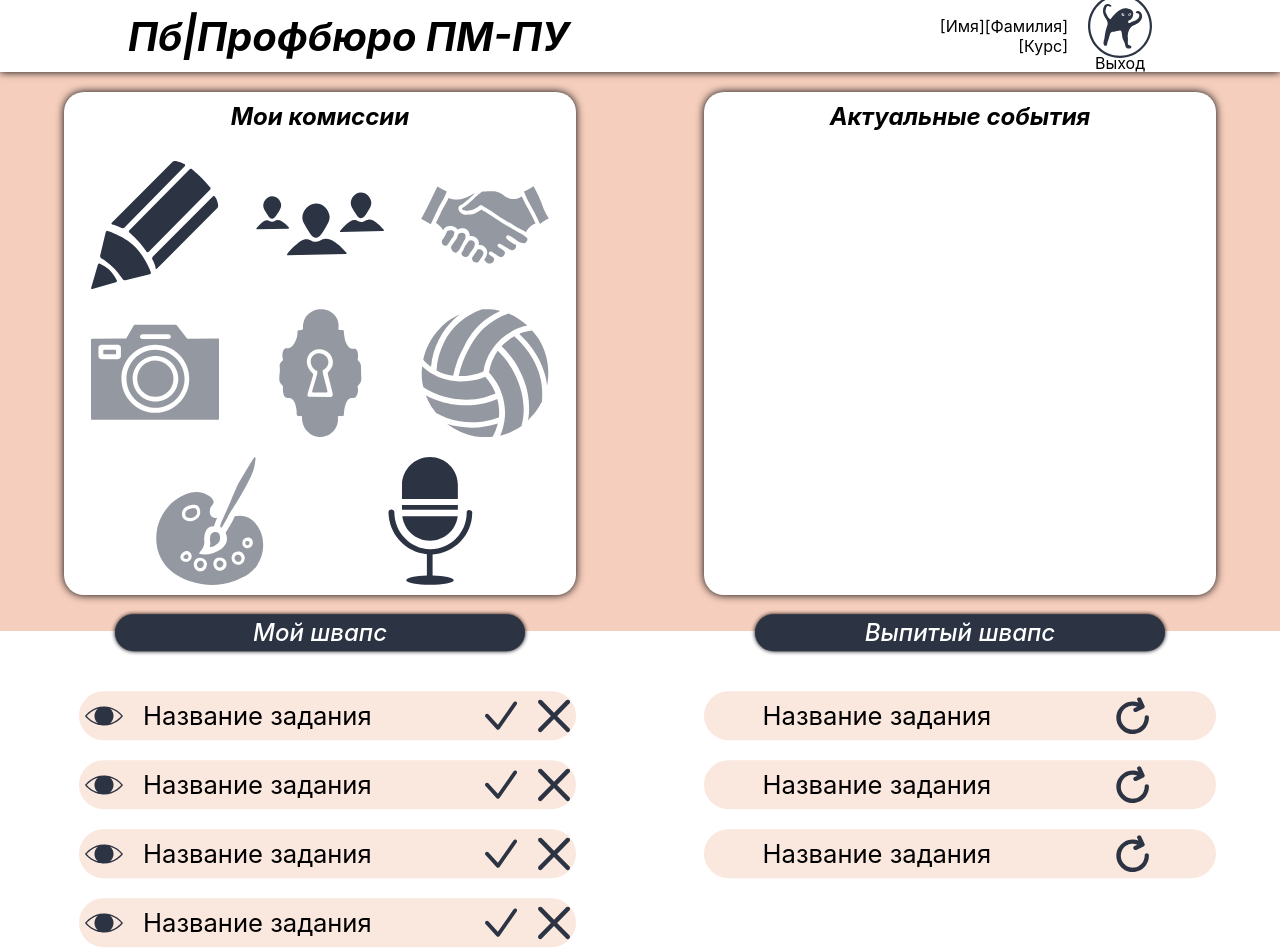
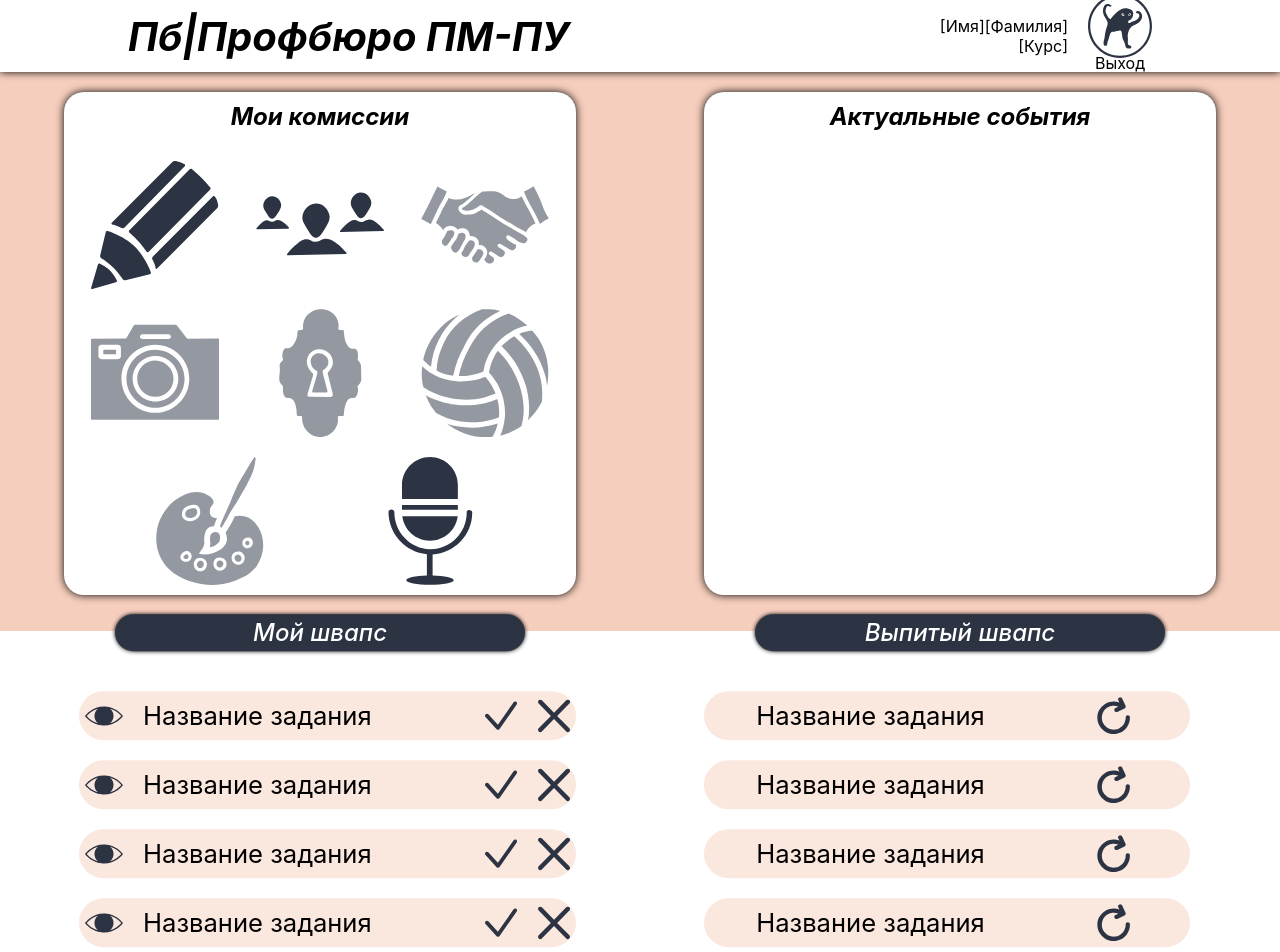
Before and after one commit to vladimirbahmetyev/AMCP-ProfBureau, a React (Create React App) app in the folder prof-bureau-service/: page / in a window 1280 px wide. Shown: the top 952 px of the page. Built offline with nearby package versions, Linux system fonts and the light colour scheme.

Commit message:
Some refactor and correct DRY

```diff
--- a/prof-bureau-service/src/Personal Acc/CurrentTasksForm/CurrentTask.css
+++ b/prof-bureau-service/src/Personal Acc/CurrentTask/CurrentTask.css
@@ -110,7 +110,7 @@
 
 .current-task-item > .current-task-description-show{
     transition-duration: 300ms;
-    margin-top: 20px;
+    margin-top: 15px;
     border-radius: 25px;
     height: 10vh;
     width: 100%;
--- a/prof-bureau-service/src/Personal Acc/CurrentTasksForm/CurrentTaskList.css
+++ /dev/null
@@ -1,34 +0,0 @@
-.new-tasks-container{
-    width: 40%;
-    display: flex;
-    justify-content: flex-end;
-    flex-direction: column;
-    align-items: center;
-    transform: translateY(-4.6vh);
-}
-
-.new-task-title{
-    color: white;
-    background-color: #2c3343;
-    border-radius: 4.6vh;
-    height: 4.6vh;
-    text-align: center;
-    width: 80%;
-    font-style: italic;
-    font-weight: 500;
-    display: flex;
-    justify-content: center;
-    align-items: center;
-    box-shadow: 0px 0px 4px 0px black;
-}
-
-.new-tasks-list{
-    list-style: none;
-    margin: 0;
-    padding: 0;
-    width: 100%;
-}
-
-.new-tasks-list li{
-    margin-top:20px;
-}
--- a/prof-bureau-service/src/Personal Acc/CurrentTasksForm/CurrentTaskList.js
+++ /dev/null
@@ -1,29 +0,0 @@
-import  React from "react"
-import "./CurrentTaskList.css"
-import "./CurrentTask"
-import CurrentTask from "./CurrentTask"
-
-export default class CurrentTaskList extends React.Component{
-    constructor(props) {
-        super(props)
-    }
-
-    state = {
-        exampleState: true,
-        secondExampleState: 0
-    }
-    render(){
-    return(
-        <div className="new-tasks-container">
-            <h1 className="new-task-title"> Мой швапс</h1>
-            <ul className="new-tasks-list">
-                <li><CurrentTask/></li>
-                <li><CurrentTask/></li>
-                <li><CurrentTask/></li>
-                <li><CurrentTask/></li>
-                <li><CurrentTask/></li>
-            </ul>
-        </div>
-    )
-}
-}
--- a/prof-bureau-service/src/Personal Acc/EndedTasksForm/EndedTask.css
+++ b/prof-bureau-service/src/Personal Acc/EndedTask/EndedTask.css
@@ -2,7 +2,7 @@
     display: flex;
     align-items: center;
     justify-content: space-around;
-    width: 100%;
+    width: 95%;
     border-radius: 6.15vh;
     background-color: #fae7de;
     font-size: 2vw;
--- a/prof-bureau-service/src/Personal Acc/EndedTasksForm/EndedTaskList.js
+++ /dev/null
@@ -1,25 +0,0 @@
-import  React from "react"
-import "./EndedTaskList.css"
-import EdnedTask from "./EndedTask"
-import EndedTask from "./EndedTask"
-
-export default class EndedTaskList extends React.Component{
-    constructor(props) {
-        super(props)
-    }
-
-    state = {
-        exampleState: true,
-        secondExampleState: 0
-    }
-    render(){
-    return(
-        <div className="ended-tasks-container">
-            <h1 className="ended-task-title">Выпитый швапс</h1>
-            <ul className="ended-tasks-list">
-                <li><EndedTask/></li>
-                <li><EndedTask/></li>
-                <li><EndedTask/></li>
-            </ul>
-        </div>
-    )}}
--- a/prof-bureau-service/src/Personal Acc/EndedTasksForm/EndedTaskList.css
+++ b/prof-bureau-service/src/Personal Acc/ItemList/ItemList.css
@@ -1,4 +1,4 @@
-.ended-tasks-container{
+.new-tasks-container{
     width: 40%;
     display: flex;
     justify-content: flex-end;
@@ -7,7 +7,7 @@
     transform: translateY(-4.6vh);
 }
 
-.ended-task-title{
+.new-task-title{
     color: white;
     background-color: #2c3343;
     border-radius: 4.6vh;
@@ -22,13 +22,15 @@
     box-shadow: 0px 0px 4px 0px black;
 }
 
-.ended-tasks-list{
+.new-tasks-list{
     list-style: none;
     margin: 0;
     padding: 0;
     width: 100%;
+    /* display: flex;
+    flex-direction: column; */
 }
 
-.ended-tasks-list li{
+.new-tasks-list li{
     margin-top:20px;
 }
--- /dev/null
+++ b/prof-bureau-service/src/Personal Acc/ItemList/ItemList.js
@@ -0,0 +1,27 @@
+import  React from "react"
+import "./ItemList.css"
+
+export default class ItemList extends React.Component{
+    constructor(props) {
+        super(props)
+    }
+
+    state = {
+        exampleState: true,
+        secondExampleState: 0
+    }
+    render(){
+    return(
+        <div className="new-tasks-container">
+            <h1 className="new-task-title">{this.props.titleName}</h1>
+            <ul className="new-tasks-list">
+                <li>{this.props.type}</li>
+                <li>{this.props.type}</li>
+                <li>{this.props.type}</li>
+                <li>{this.props.type}</li>
+                <li>{this.props.type}</li>
+            </ul>
+        </div>
+    )
+}
+}
--- a/prof-bureau-service/src/Personal Acc/PersonalAcc.js
+++ b/prof-bureau-service/src/Personal Acc/PersonalAcc.js
@@ -3,8 +3,11 @@ import './PersonalAcc.css'
 import HeaderPB from "./HeaderPB"
 import ComissionsTable from "./ComissionsAndActionsTable/ComissionsTable"
 import ActionsTable from "./ComissionsAndActionsTable/ActionsTable"
-import CurrentTaskList from "./CurrentTasksForm/CurrentTaskList"
-import EndedTaskList from "./EndedTasksForm/EndedTaskList"
+
+import ItemList from "./ItemList/ItemList"
+
+import EndedTask from "./EndedTask/EndedTask"
+import CurrentTask from "./CurrentTask/CurrentTask"
 
 export default class PersonalAccount extends React.Component{
     constructor(props) {
@@ -24,8 +27,8 @@ export default class PersonalAccount extends React.Component{
         <ActionsTable/>
     </section>
     <section className="task-status-section">
-        <CurrentTaskList/>
-        <EndedTaskList/>
+        <ItemList type={<CurrentTask/>} titleName = "Мой швапс"/>
+        <ItemList type={<EndedTask/>} titleName = "Выпитый швапс"/>
     </section>
     </div>)
     }
```
Also changed, not shown: prof-bureau-service/src/Personal Acc/CurrentTask/CurrentTask.js (renamed from prof-bureau-service/src/Personal Acc/CurrentTasksForm/CurrentTask.js), prof-bureau-service/src/Personal Acc/EndedTask/EndedTask.js (renamed from prof-bureau-service/src/Personal Acc/EndedTasksForm/EndedTask.js).
